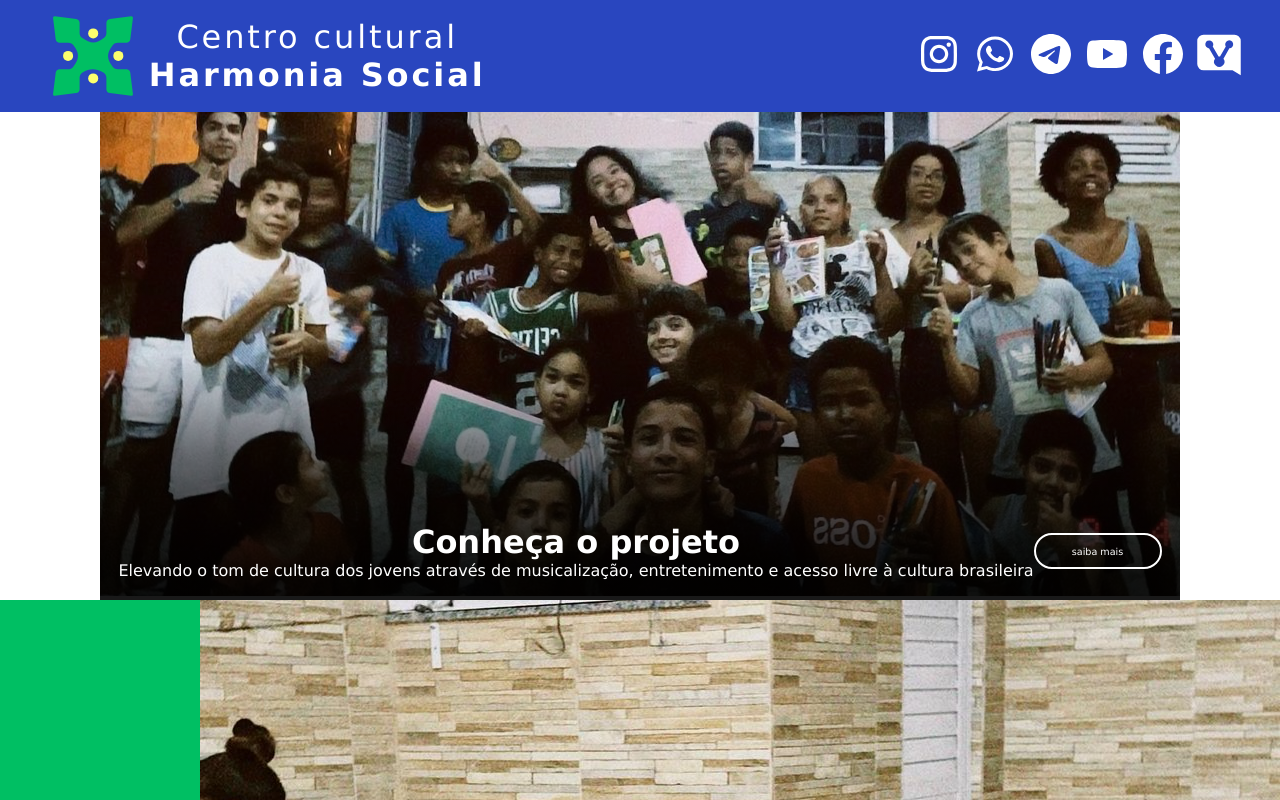
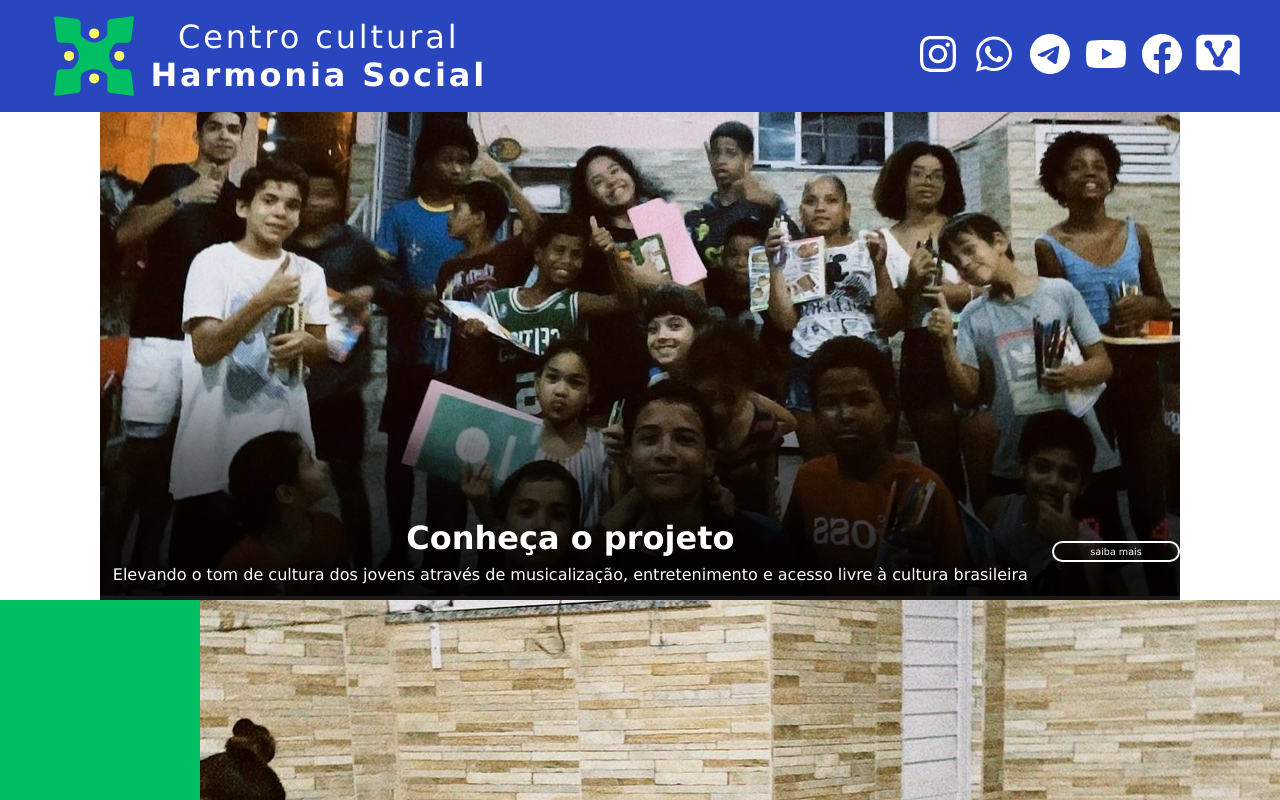
Before and after one commit to Rakodashi/harmonia-social, a React (Create React App) app in the folder harmonia-social/: page / in a window 1280 px wide. Shown: the top 800 px of the page. Built offline with nearby package versions, Linux system fonts and the light colour scheme.

Commit message:
Adjusted some of the hero section's styles

```diff
--- a/harmonia-social/src/components/Hero.js
+++ b/harmonia-social/src/components/Hero.js
@@ -17,7 +17,7 @@ const Hero = () => {
           </picture>
 
           <div className="overlay">
-            <div className="gradientDiv">
+            <div className="overlayContent">
               <span><h1>Conheça o projeto</h1>
               <p>Elevando o tom de cultura dos jovens através de musicalização, entretenimento e acesso livre à cultura brasileira</p></span>
             <a href="#about" className="heroBtn">saiba mais</a>
--- a/harmonia-social/src/index.scss
+++ b/harmonia-social/src/index.scss
@@ -37,16 +37,10 @@
         }
       }
       #hero {
+        position: relative;
+
         picture {
-          // display: block;
           width: 100%;
-          // max-width: 500px;
-          // margin: 40px auto;
-        }
-
-        picture > * {
-          max-width: 100%;
-        }
         }
 
         .overlay {
@@ -58,7 +52,7 @@
           height: 100%;
           background: linear-gradient(0deg, rgba(0,0,0,0.9) 5%, rgba(0,0,0,0.5) 30%, rgba(255,255,255,0) 50%);
         }
-      .gradientDiv {
+        .overlayContent {
           position: absolute;
           overflow: hidden;
           width: 100%;
@@ -66,31 +60,37 @@
           top: 40%;
           display: flex;
           flex-direction: row;
-        justify-content: center;
+          // justify-content: center;
           align-items: center;
           color: #fff;
+          // margin: 0 1rem;
+        }
+        .overlayContent h1 {
+          margin-bottom: .5rem;
+        }
+        .overlayContent span {
+          margin: 0 auto 0 .8rem;
         }
         .heroBtn {
           color: #fff;
           text-decoration: none;
-        // margin: 0 1rem 0 2rem;
-        // padding: 1rem .1rem;
-        padding: 1rem 1.5rem;
+          // margin: 0 1.5rem 0 0;
+          padding: .2rem 0;
           font-size: .6rem;
           display: flex;
           align-items: center;
           justify-content: center;
           text-align: center;
+          border: 2px solid #FFFFFF;
+          border-radius: 360px;
 
           width: 8rem;
-        height: .2rem;
+          // height: 1rem;
 
-        border: 2px solid #FFFFFF;
-        border-radius: 999px;
         }
-      #hero {
-        position: relative;
       }
+
+
       #about {
         display: flex;
         flex-direction: row;
@@ -316,7 +316,7 @@
       }
 
       header {
-        padding: .3rem;
+        padding: .4rem;
         height: 4rem;
 
         #home {
@@ -356,13 +356,12 @@
             width: 40% !important;
           }
         }
-        // #hero {
-          // .mobile {
-          //   display: flex;
-          // }
-        //   .desktop {
-        //     display: none;
-        //   }
+        #hero {
+          .mobile {
+            display: flex;
+          }
+          // .desktop {
+          //   display: none;
           // }
           .hero-info {
             display: flex;
@@ -380,26 +379,16 @@
               margin: .5rem .25rem;
               font-size: .5rem;
             }
-          // .gradientDiv {
-          //   margin: 0 auto 2rem 2rem;
+            // .overlayContent {
+            //   margin: 0 auto 2rem 2rem !important;
             // }
           }
           .heroBtn {
-        //     color: #fff;
-        //     text-decoration: none;
-        //     margin: 0 .6rem 0 .2rem;
-        //     padding: 0.6rem .2rem;
-            font-size: 32px;
-        //     display: flex;
-        //     align-items: center;
-        //     justify-content: center;
-        //     text-align: center;
-
-        //     width: 8rem;
-        //     height: .2rem;
-
-        //     border: 2px solid #FFFFFF;
-        //     border-radius: 999px;
+              // margin: 0 1.5rem 0 0;
+              // padding: 0.6rem .2rem;
+              // font-size: .6rem !important;
+              // width: 8rem;
+            }
         }
           #about {
             .aboutText, h1, p {
@@ -436,7 +425,7 @@
           // }
       }
       footer {
-        padding: .3rem;
+        padding: .4rem;
         height: 4rem;
 
         #footer-logo {
@@ -538,26 +527,15 @@
             margin: 2rem 1rem;
             font-size: 1.5rem;
           }
-          .gradientDiv {
+          .overlayContent {
             margin: 0 auto 2rem 2rem;
           }
         }
         .heroBtn {
-            color: #fff;
-            text-decoration: none;
-            margin: 0 3rem 0 1rem;
-            padding: 0.6rem;
-            font-size: 2rem;
-            display: flex;
-            align-items: center;
-            justify-content: center;
-            text-align: center;
-
-            width: 16.4rem;
-            height: 4.5rem;
-
-            border: 4px solid #FFFFFF;
-            border-radius: 999px;
+        //     margin: 0 3rem 0 1rem;
+            // padding: 0.6rem;
+            // font-size: 2rem !important;
+            // width: 16.4rem;
           }
           #about {
             .aboutText, h1, p {
```
Lines whose indentation alone changed are shown as unchanged.
